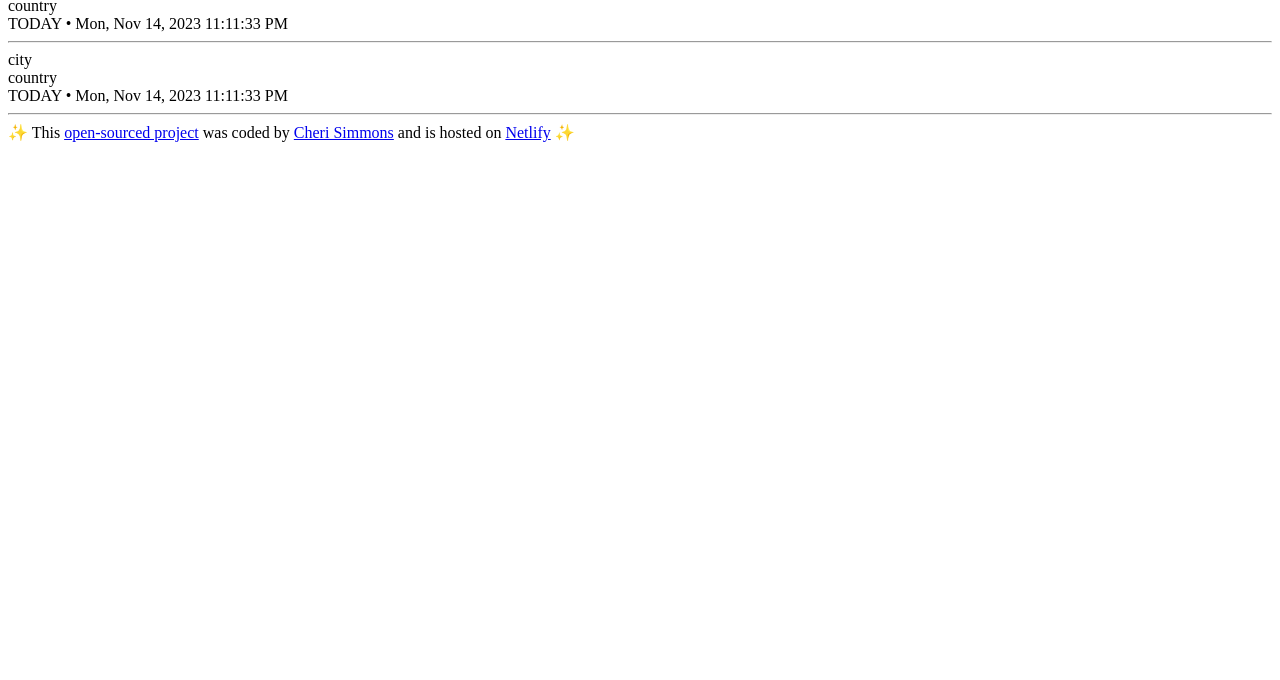
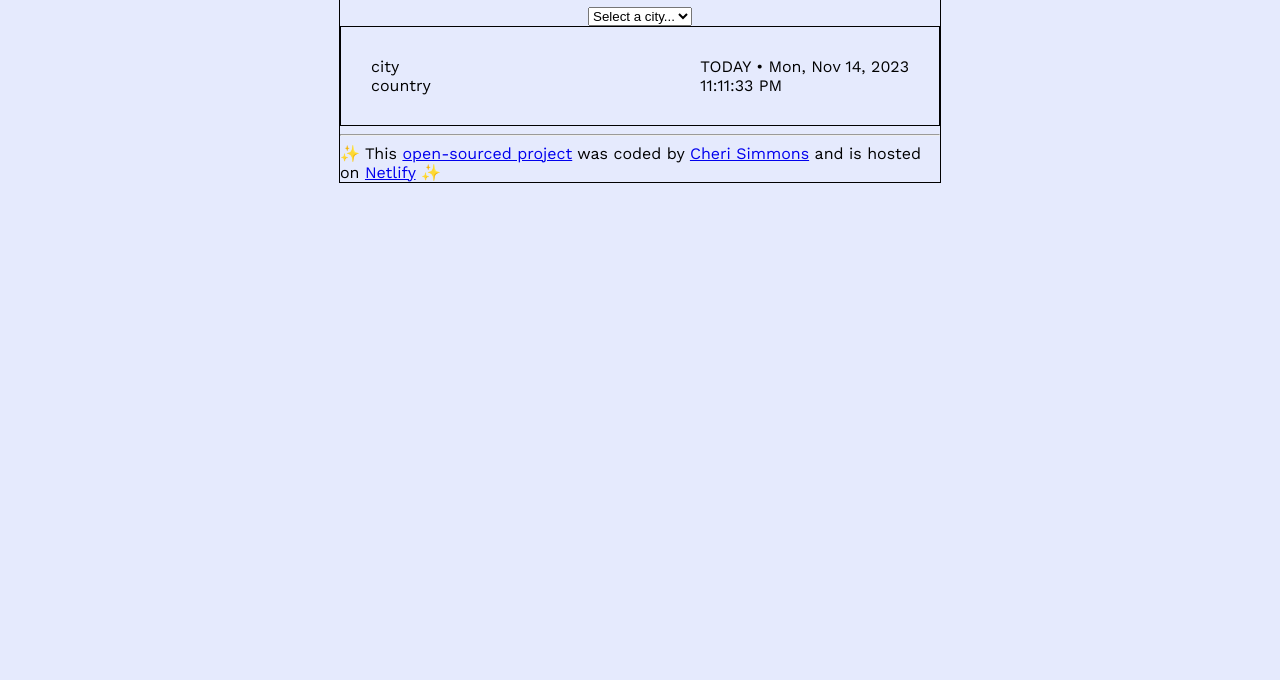
Before and after one commit to cheri-simmons/world-clock-app, a plain HTML site: page index.html in a window 1280 px wide. Shown: the part 120-800 px from the top of the page. Drawn offline with nearby package versions, Linux system fonts and the light colour scheme.

Commit message:
* CSS layout in progress

```diff
--- a/index.html
+++ b/index.html
@@ -4,11 +4,18 @@
     <meta charset="UTF-8" />
     <meta name="viewport" content="width=device-width, initial-scale=1.0" />
     <link rel="stylesheet" href="src/styles.css" />
+    <link rel="preconnect" href="https://fonts.googleapis.com" />
+    <link rel="preconnect" href="https://fonts.gstatic.com" crossorigin />
+    <link
+      href="https://fonts.googleapis.com/css2?family=Work+Sans:ital,wght@0,100;0,200;0,300;0,400;0,500;0,600;0,700;0,800;0,900;1,100;1,200;1,300;1,400;1,500;1,600;1,700;1,800;1,900&display=swap"
+      rel="stylesheet"
+    />
     <title>World Clock 🕑</title>
     <script src="https://cdnjs.cloudflare.com/ajax/libs/moment.js/2.29.4/moment.min.js"></script>
     <script src="https://momentjs.com/downloads/moment-timezone-with-data-1970-2030.min.js"></script>
   </head>
   <body>
+    <div class="clocks-app">
       <header>
         <h1>World Clocks</h1>
       </header>
@@ -26,23 +33,14 @@
               <div class="country">country</div>
             </div>
             <div class="clock-right">
+              <div class="date">
                 <span class="date">TODAY • Mon, Nov 14, 2023</span>
-            <span class="time">11:11:33 PM</span>
+                <div class="time">11:11:33 PM</div>
+              </div>
+            </div>
           </div>
         </div>
         <hr />
-        <div class="clock">
-          <div class="clock-left">
-            <div class="city">city</div>
-            <div class="country">country</div>
-          </div>
-          <div class="clock-right">
-            <span class="date">TODAY • Mon, Nov 14, 2023</span>
-            <span class="time">11:11:33 PM</span>
-          </div>
-        </div>
-        <hr />
-      </div>
       </main>
       <footer>
         ✨ This
@@ -50,9 +48,16 @@
           >open-sourced project</a
         >
         was coded by
-      <a href="https://github.com/cheri-simmons">Cheri Simmons</a> and is hosted
-      on <a href="https://world-clock-app-cms.netlify.app/">Netlify</a> ✨
+        <a href="https://github.com/cheri-simmons" target="_blank"
+          >Cheri Simmons</a
+        >
+        and is hosted on
+        <a href="https://world-clock-app-cms.netlify.app/" target="_blank"
+          >Netlify</a
+        >
+        ✨
       </footer>
+    </div>
     <script src="src/script.js"></script>
   </body>
 </html>
--- a/src/styles.css
+++ b/src/styles.css
@@ -0,0 +1,29 @@
+body {
+  font-family: "Work Sans", Arial, Helvetica, sans-serif;
+  background-color: rgba(229, 234, 253);
+}
+
+h1 {
+  font-size: 40px;
+  text-align: center;
+}
+
+select {
+  display: block;
+  margin: 0px auto;
+}
+
+.clocks-app {
+  width: 600px;
+  margin: 25px auto;
+  border: 1px solid #000;
+}
+
+.world-clocks {
+  border: 1px solid #000;
+}
+.clock {
+  display: flex;
+  justify-content: space-between;
+  padding: 30px;
+}
```
Lines whose indentation alone changed are shown as unchanged.
